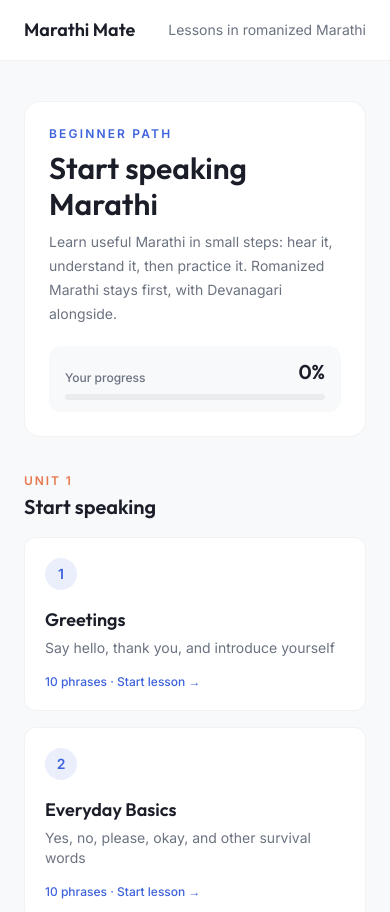
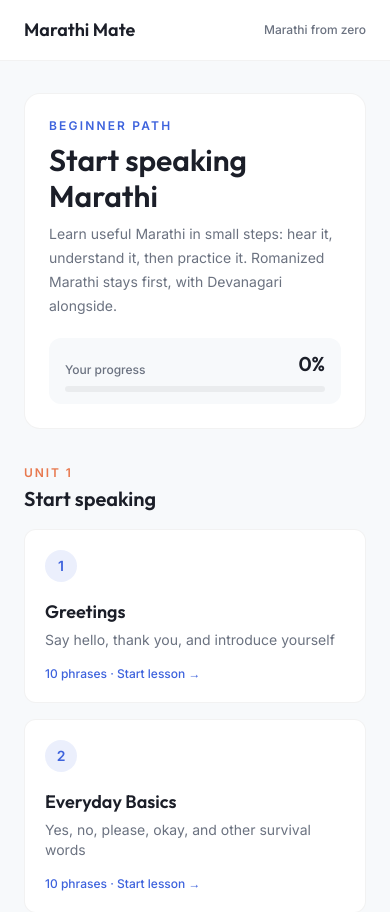
Before and after one commit to sushan5140/Raghay, a Next.js app: page / in a window 390 px wide. Shown: the top 912 px of the page. Built offline with nearby package versions, Linux system fonts and the light colour scheme.

Commit message:
Refresh Marathi Mate shell copy

```diff
--- a/app/layout.tsx
+++ b/app/layout.tsx
@@ -1,24 +1,27 @@
 import type { Metadata } from "next";
+import Link from "next/link";
 import "./globals.css";
 
 export const metadata: Metadata = {
   title: "Marathi Mate",
-  description: "Learn Marathi — greetings, numbers, family, and more",
+  description: "Learn practical Marathi from zero with guided beginner lessons and pronunciation practice",
 };
 
 export default function RootLayout({ children }: { children: React.ReactNode }) {
   return (
     <html lang="en">
       <body className="min-h-screen font-sans">
-        <header className="border-b border-black/5 bg-white">
-          <div className="mx-auto max-w-3xl px-6 py-4 flex items-center justify-between">
-            <a href="/" className="font-display text-lg font-semibold text-ink">
+        <header className="border-b border-black/5 bg-white/95 backdrop-blur">
+          <div className="mx-auto flex max-w-3xl items-center justify-between px-6 py-4">
+            <Link href="/" className="font-display text-lg font-semibold text-ink">
               Marathi Mate
-            </a>
-            <span className="text-sm text-muted">Lessons in romanized Marathi</span>
+            </Link>
+            <span className="text-xs font-medium text-muted sm:text-sm">
+              Marathi from zero
+            </span>
           </div>
         </header>
-        <main className="mx-auto max-w-3xl px-6 py-10">{children}</main>
+        <main className="mx-auto max-w-3xl px-6 py-8 sm:py-10">{children}</main>
       </body>
     </html>
   );
```
